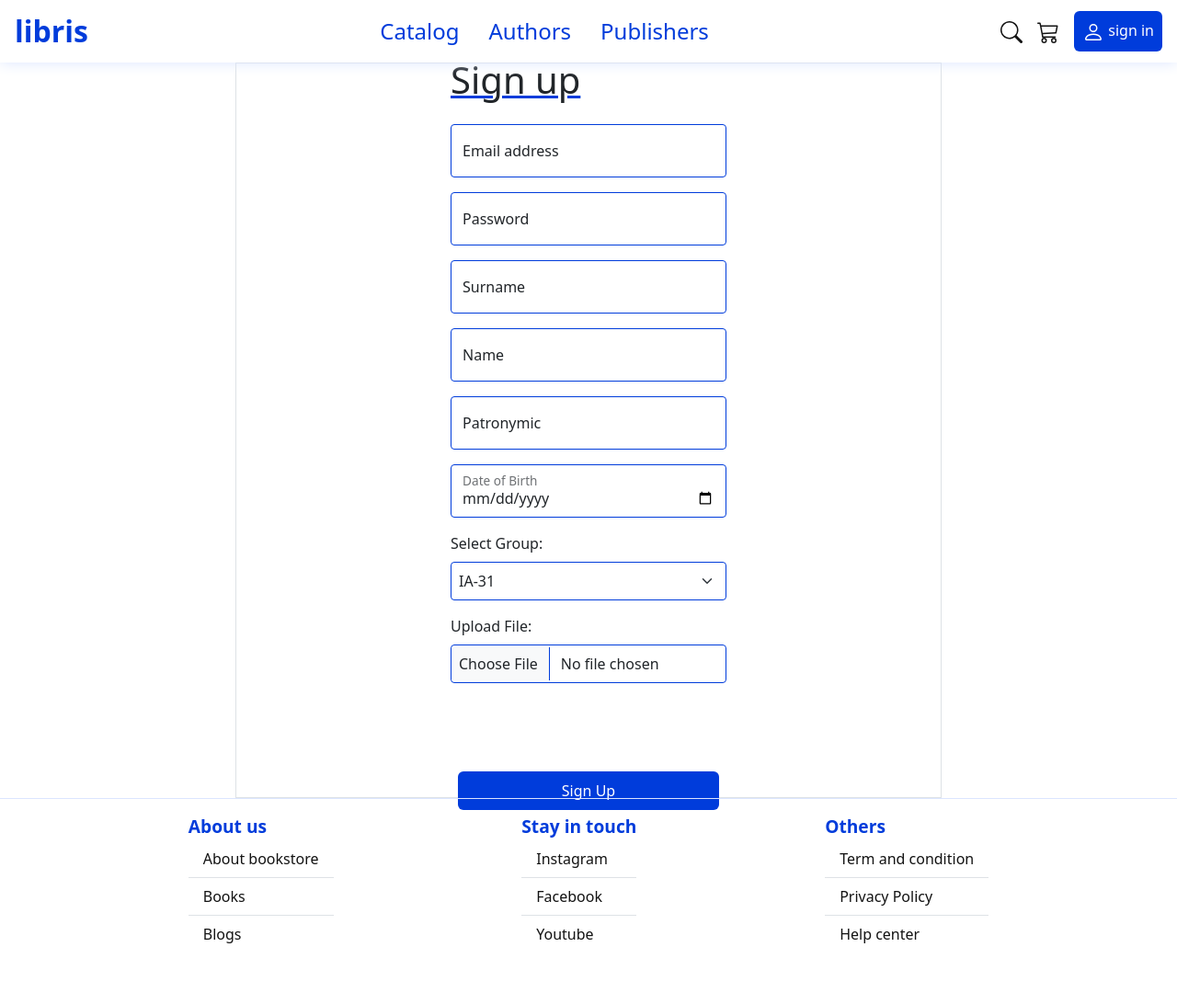
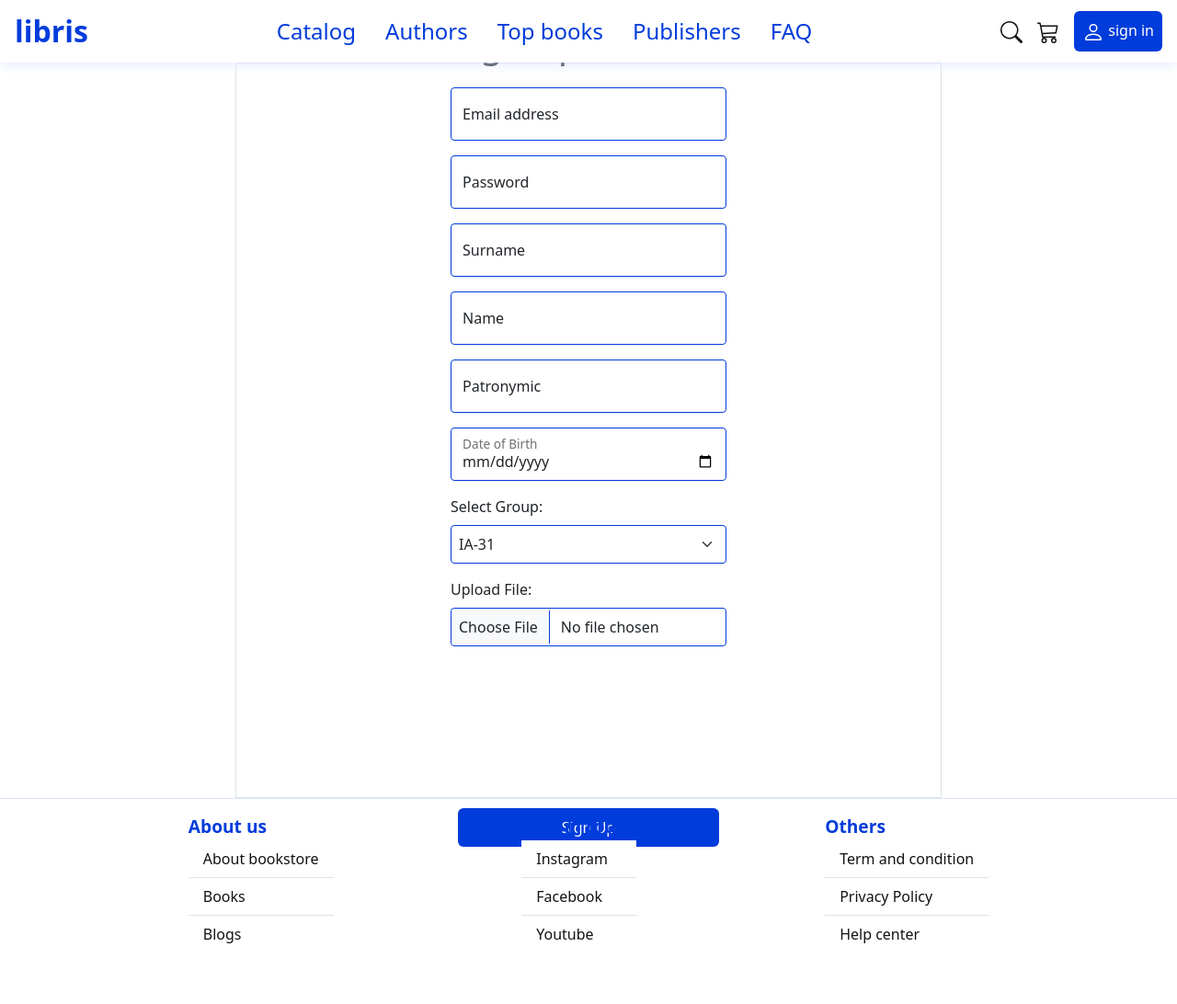
Before and after one commit to anuri-el/libris, a Django app: page /users/sign-up/ in a window 1280 px wide. Shown: the whole page at 92% size. Run offline with Django 5.2, Linux system fonts and the light colour scheme.

Commit message:
fix header, faq

```diff
--- a/static/css/style.css
+++ b/static/css/style.css
@@ -300,6 +300,11 @@
 }
 
 @media screen and (min-width: 992px) {
+
+  .nav-item:is(:nth-child(3),:nth-child(5)){
+    display: block;
+  }
+
   .log-in {
     flex-direction: column; /* Забезпечує вертикальне розташування навіть на великих екранах */
     width: 60%; /* Обмеження ширини для великого екрану */
@@ -314,4 +319,20 @@
   .log-in button {
     width: 100%; /* Поля залишаються на всю ширину навіть на великих екранах */
   }
+
+  .faq.row{
+    /* gap: 1rem; */
+    justify-content: space-evenly;
+  }
+
+  .auth-group-item .btn-submit{
+    margin-top: 10rem;
+  }
 }
+
+@media screen and (min-width: 1200px) {
+
+}
+
+@media screen and (min-width: 1400px) {
+}
```
